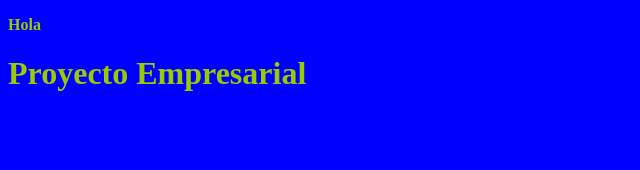
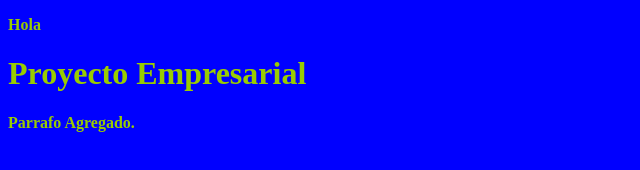
Before and after one commit to Sergioso16/CursoGit, a plain HTML site: page index.html in a window 1280 px wide. Shown: the whole page, without its empty margins (0-640 px from the left). Drawn offline with Linux system fonts and the light colour scheme.

Commit message:
Update index.html

```diff
--- a/index.html
+++ b/index.html
@@ -10,6 +10,7 @@
 <body>
 <p class="as">Hola</p>
 <h1>Proyecto Empresarial </h1>
+<p> Parrafo Agregado. </p>
 
 </body>
 </html>
```
